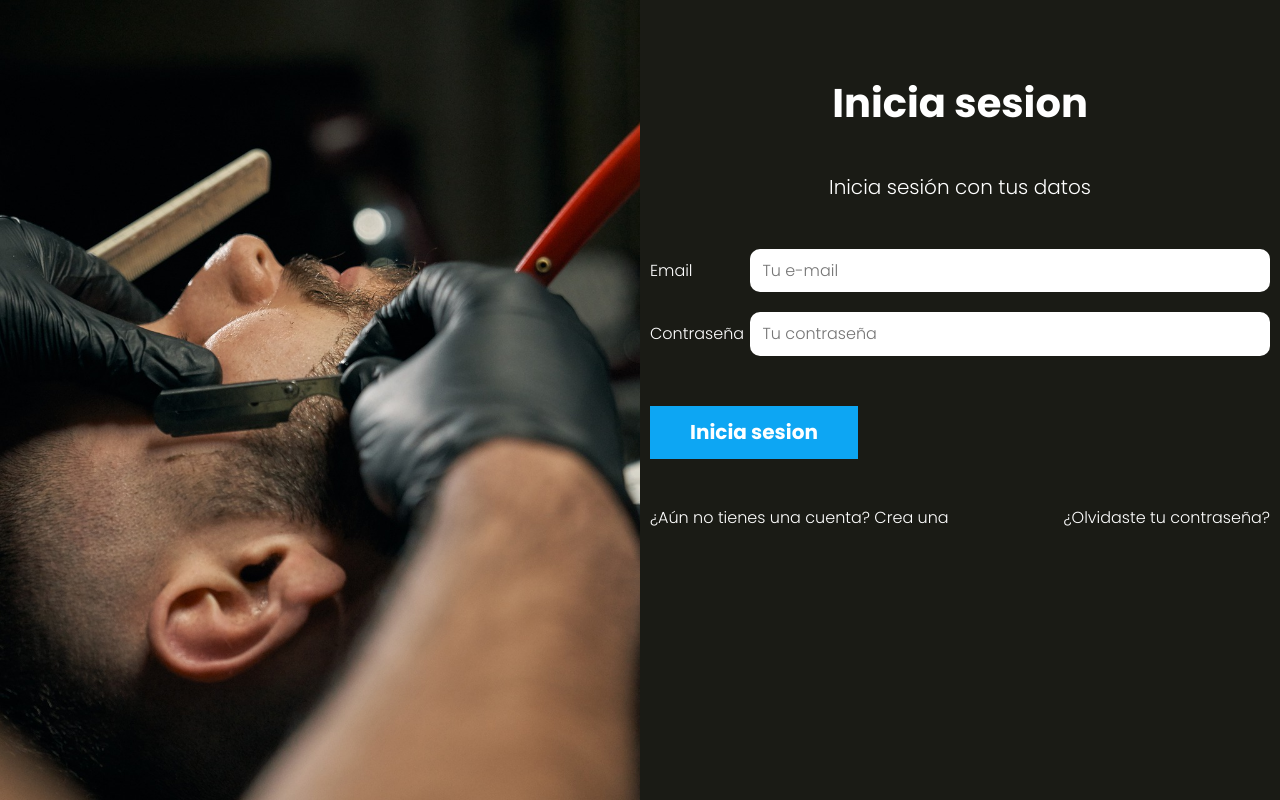
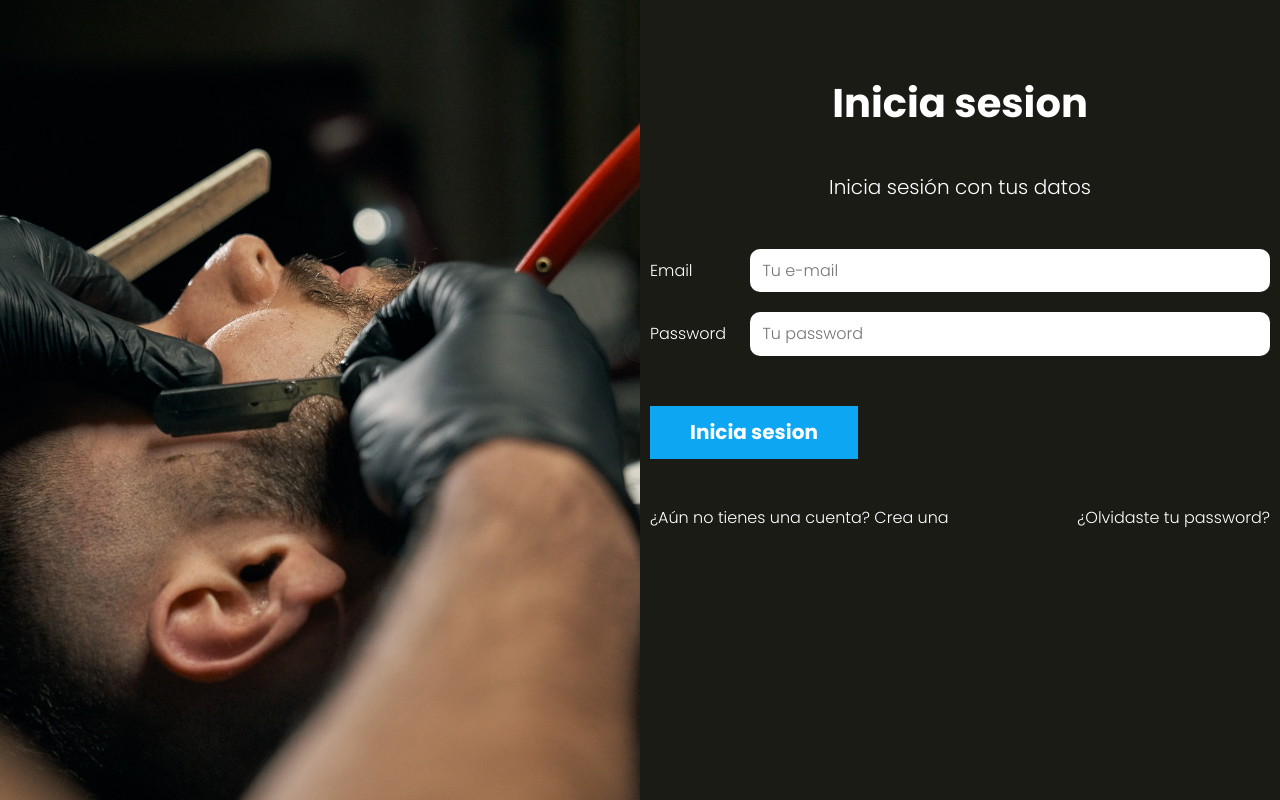
Before and after one commit to gastonbosch/AppSalon, a PHP site: the page made by views/auth/login.php in a window 1280 px wide. Run offline with PHP 8.4, Linux system fonts and the light colour scheme; the template is opened without the code that fills it, so the values that code supplies are empty.

Commit message:
Cambios en el loginController

```diff
--- a/controllers/LoginController.php
+++ b/controllers/LoginController.php
@@ -9,6 +9,8 @@
     class LoginController{
 
         public static function login(Router $router){
+
+            $alertas = [];
 
             if($_SERVER['REQUEST_METHOD']==='POST'){
                 $auth = new User($_POST);
@@ -47,9 +49,9 @@
 
                 }
             }
-
+            $alertas = User::getAlertas();
             $router->render('auth/login',[
-                'alerts' => User::getAlertas()
+                'alerts' => $alertas
             ]);
         }
 
--- a/views/auth/login.php
+++ b/views/auth/login.php
@@ -8,8 +8,8 @@
     </div>
 
     <div class="field">
-        <label for="password">Contraseña</label>
-        <input type="password" id="password" placeholder="Tu contraseña" name="password">
+        <label for="password">Password</label>
+        <input type="password" id="password" placeholder="Tu password" name="password">
     </div>
 
     <input type="submit" class="button" value="Inicia sesion">
@@ -17,5 +17,5 @@
 
 <div class="actions">
     <a href="/createAccount">¿Aún no tienes una cuenta? Crea una</a>
-    <a href="/forgetPassword">¿Olvidaste tu contraseña?</a>
+    <a href="/forgetPassword">¿Olvidaste tu password?</a>
 </div>
```
